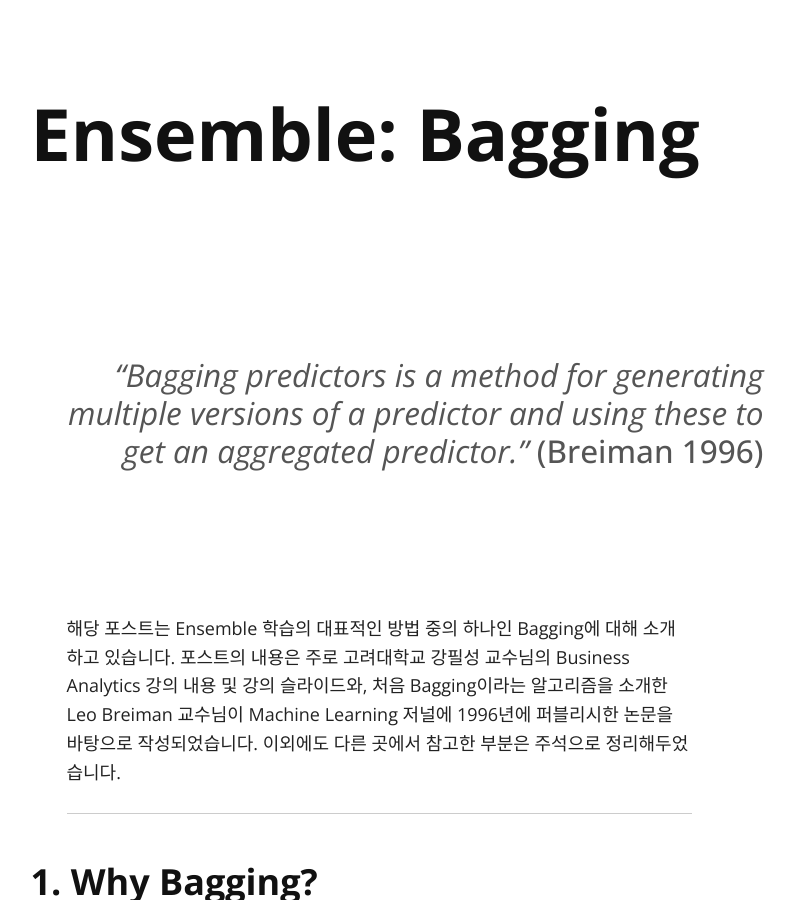
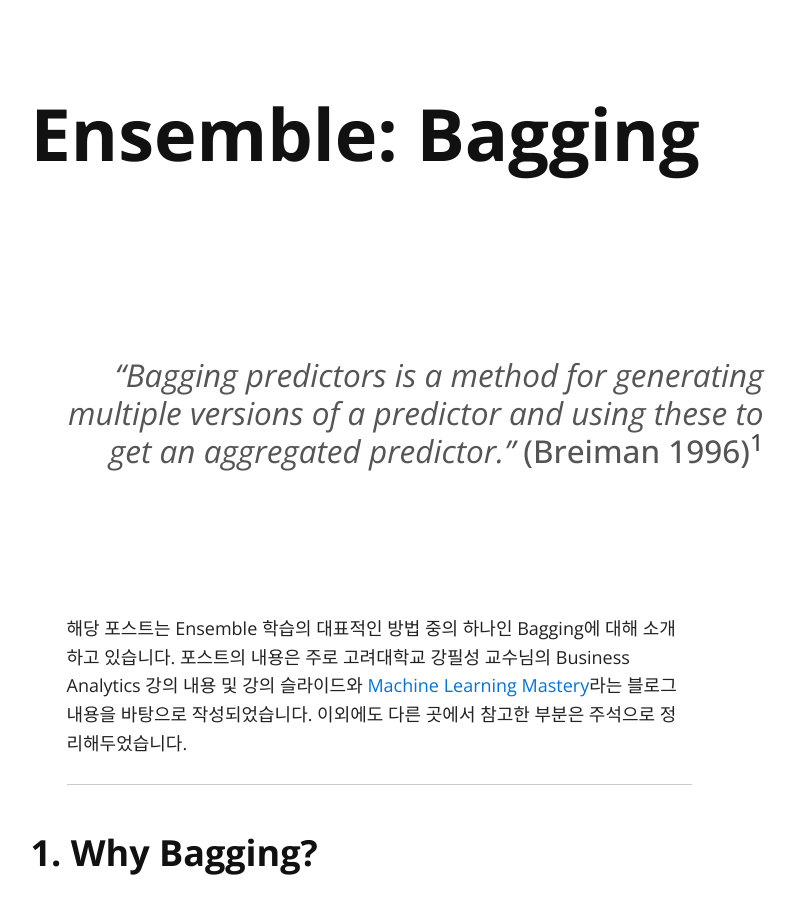
Before and after one commit to seokchaeyoon/seokchaeyoon.github.io, a Jekyll site: the page built from index.md, in a window 1280 px wide and 900 px high. Shown: the whole window, without its empty margins (261-1055 px from the left). Built offline with Jekyll 4.4.1, drawn with Linux system fonts in a browser that asks for light colours; nearby versions of some CDN libraries; our own code applies the rules of GitHub Pages for plain Markdown files; some of the changed text lies outside the part shown.

Commit message:
Update index.md

```diff
--- a/index.md
+++ b/index.md
@@ -2,9 +2,9 @@
 layout: default
 ---
 
-## *“Bagging predictors is a method for generating multiple versions of a predictor and using these to get an aggregated predictor.”* (Breiman 1996)
+## *“Bagging predictors is a method for generating multiple versions of a predictor and using these to get an aggregated predictor.”* (Breiman 1996)[^1]
 
-해당 포스트는 Ensemble 학습의 대표적인 방법 중의 하나인 Bagging에 대해 소개하고 있습니다. 포스트의 내용은 주로 고려대학교 강필성 교수님의 Business Analytics 강의 내용 및 강의 슬라이드와, 처음 Bagging이라는 알고리즘을 소개한 Leo Breiman 교수님이 Machine Learning 저널에 1996년에 퍼블리시한 논문을 바탕으로 작성되었습니다. 이외에도 다른 곳에서 참고한 부분은 주석으로 정리해두었습니다.
+해당 포스트는 Ensemble 학습의 대표적인 방법 중의 하나인 Bagging에 대해 소개하고 있습니다. 포스트의 내용은 주로 고려대학교 강필성 교수님의 Business Analytics 강의 내용 및 강의 슬라이드와 [Machine Learning Mastery](https://machinelearningmastery.com/bagging-and-random-forest-ensemble-algorithms-for-machine-learning/)라는 블로그 내용을 바탕으로 작성되었습니다. 이외에도 다른 곳에서 참고한 부분은 주석으로 정리해두었습니다.
 
 <hr>
 
@@ -80,6 +80,7 @@ K-fold data split은 우선 전체 Dataset을 랜덤으로 K개의 블록으로
 
 ### 5. Bootstraping Aggregation
 
+그렇다면, 우리의 논의에 중심에 있는 Bagging은 어떻게 **다양성**을 확보할 수 있을까요. 그 해답은 Bootstrap이라는 sampling 방식으로부터 옵니다.
 
 
 <hr>
@@ -145,18 +146,6 @@ Images play nicely with this template as well. Add diagrams or charts to make yo
 Lorem ipsum dolor sit amet, consectetur adipiscing elit, sed do eiusmod tempor incididunt ut labore et dolore magna aliqua. Ut enim ad minim veniam, quis nostrud exercitation ullamco laboris nisi ut aliquip ex ea commodo consequat. Duis aute irure dolor in reprehenderit in voluptate velit esse cillum dolore eu fugiat nulla pariatur. Excepteur sint occaecat cupidatat non proident, sunt in culpa qui officia deserunt mollit anim id est laborum.
 
 Thanks to [Shu Uesengi](https://github.com/chibicode) for inspiring and providing the base for this template with his excellent work, [solo](https://github.com/chibicode).
-
-<hr>
-
-##### Footnotes:
-
-[^1]: This is a footnote. Click to return.
-
-[^2]: Here is another.
-
-This post shows all customized elements.
-Sed ut perspiciatis unde omnis iste natus error sit voluptatem accusantium doloremque laudantium, totam rem aperiam, eaque ipsa quae ab illo inventore veritatis et quasi architecto beatae vitae dicta sunt explicabo.
-
 
 ## Image
 
@@ -210,3 +199,14 @@ Ut enim ad minima veniam, `quis` nostrum exercitationem ullam corporis suscipit
 ## Paragraph
 
 Nam eget dui. Etiam rhoncus. Maecenas tempus, tellus eget condimentum rhoncus, sem quam semper libero, sit amet adipiscing sem neque sed ipsum. Nam quam nunc, blandit vel, luctus pulvinar, hendrerit id, lorem. Maecenas nec odio et ante tincidunt tempus. Donec vitae sapien ut libero venenatis faucibus. Nullam quis ante. Etiam sit amet orci eget eros faucibus tincidunt. Duis leo.
+
+<hr>
+
+##### Footnotes:
+
+[^1]: Breiman, Leo (1996). "Bagging predictors". Machine Learning. 24 (2): 123–140.
+
+[^2]: Here is another.
+
+This post shows all customized elements.
+Sed ut perspiciatis unde omnis iste natus error sit voluptatem accusantium doloremque laudantium, totam rem aperiam, eaque ipsa quae ab illo inventore veritatis et quasi architecto beatae vitae dicta sunt explicabo.
```
Also changed, not shown: other parts of index.md (+1 -1 lines).
